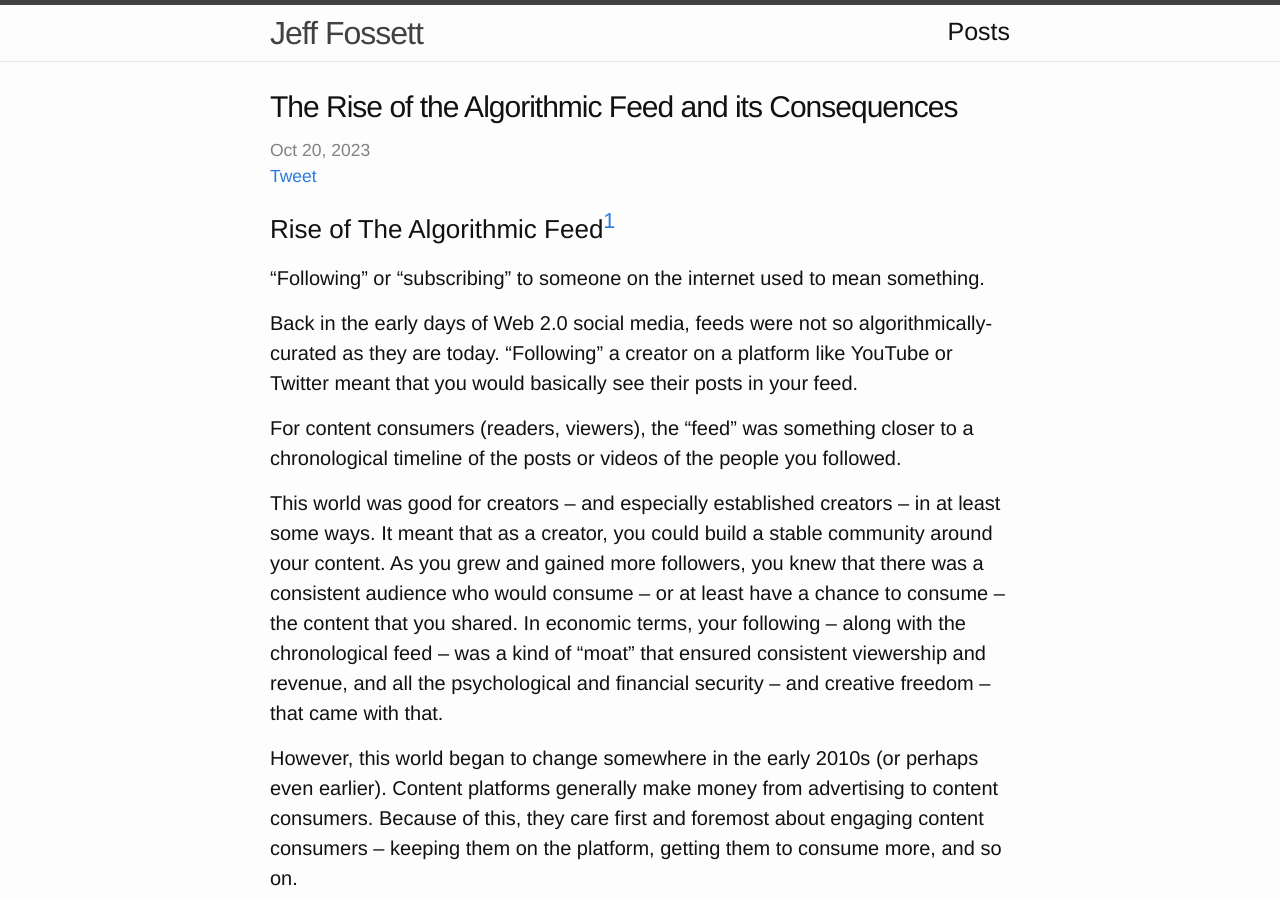
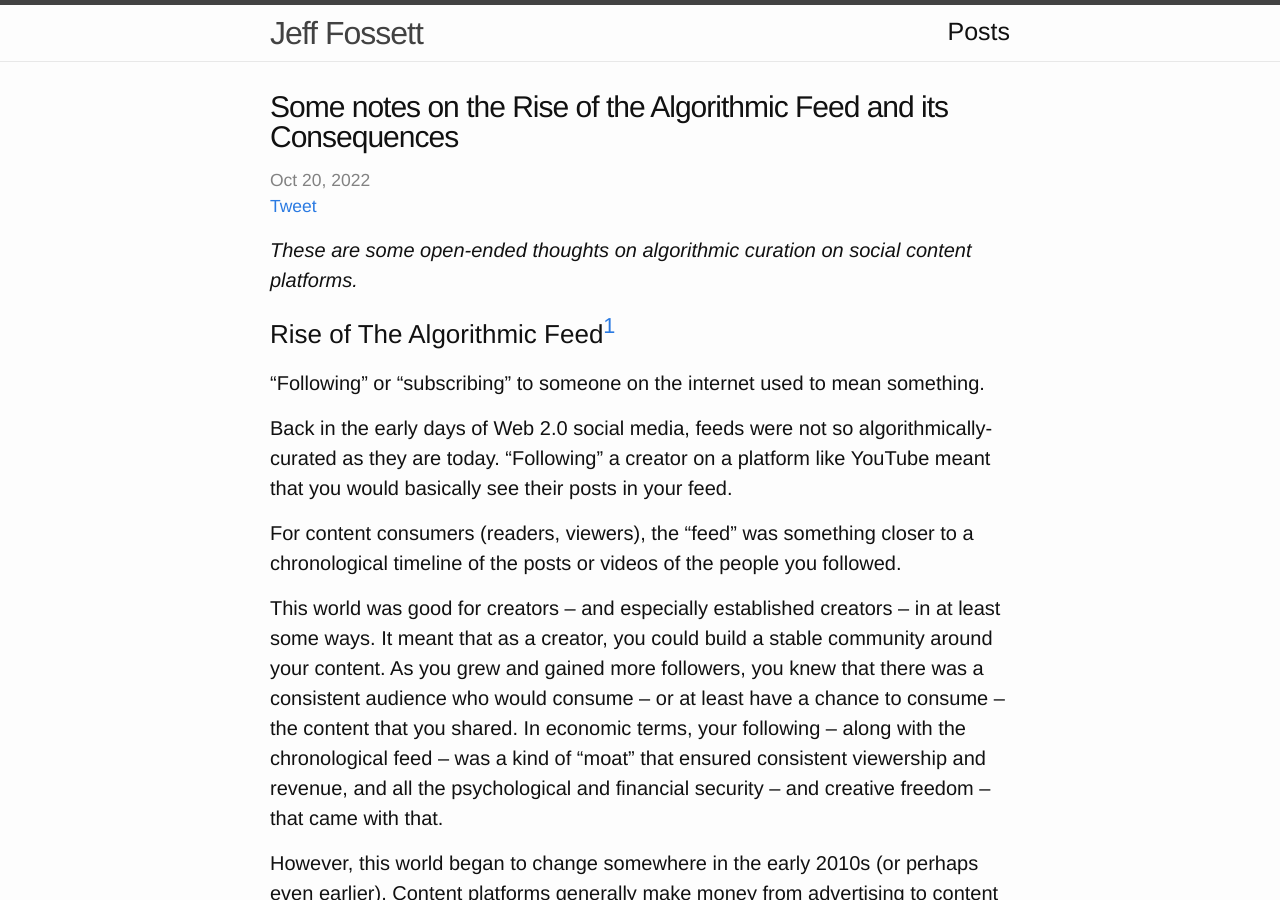
Before and after one commit to Fossj117/fossj117.github.io, a Jekyll site: the page built from _posts/2022-10-20-algorithmic-curation.md, in a window 1280 px wide and 900 px high. Built offline with Jekyll 4.4.1, drawn with Linux system fonts in a browser that asks for light colours; a script that is not in the unit is left out; comment, search, counter and statistics services are not loaded.

Commit message:
move algo curation date

```diff
--- a/_posts/2023-10-20-algorithmic-curation.md
+++ b/_posts/2022-10-20-algorithmic-curation.md
@@ -1,17 +1,19 @@
 ---
 layout: post
-title: "The Rise of the Algorithmic Feed and its Consequences"
-date: 2023-10-20
+title: "Some notes on the Rise of the Algorithmic Feed and its Consequences"
+date: 2022-10-20
 latex: true
 mathjax: true
 comments: true
 ---
 
+*These are some open-ended thoughts on algorithmic curation on social content platforms.*
+
 ## Rise of The Algorithmic Feed[^1]
 
 "Following" or "subscribing" to someone on the internet used to mean something.
 
-Back in the early days of Web 2.0 social media, feeds were not so algorithmically-curated as they are today. "Following" a creator on a platform like YouTube or Twitter meant that you would basically see their posts in your feed.
+Back in the early days of Web 2.0 social media, feeds were not so algorithmically-curated as they are today. "Following" a creator on a platform like YouTube meant that you would basically see their posts in your feed.
 
 For content consumers (readers, viewers), the "feed" was something closer to a chronological timeline of the posts or videos of the people you followed.
 
```
